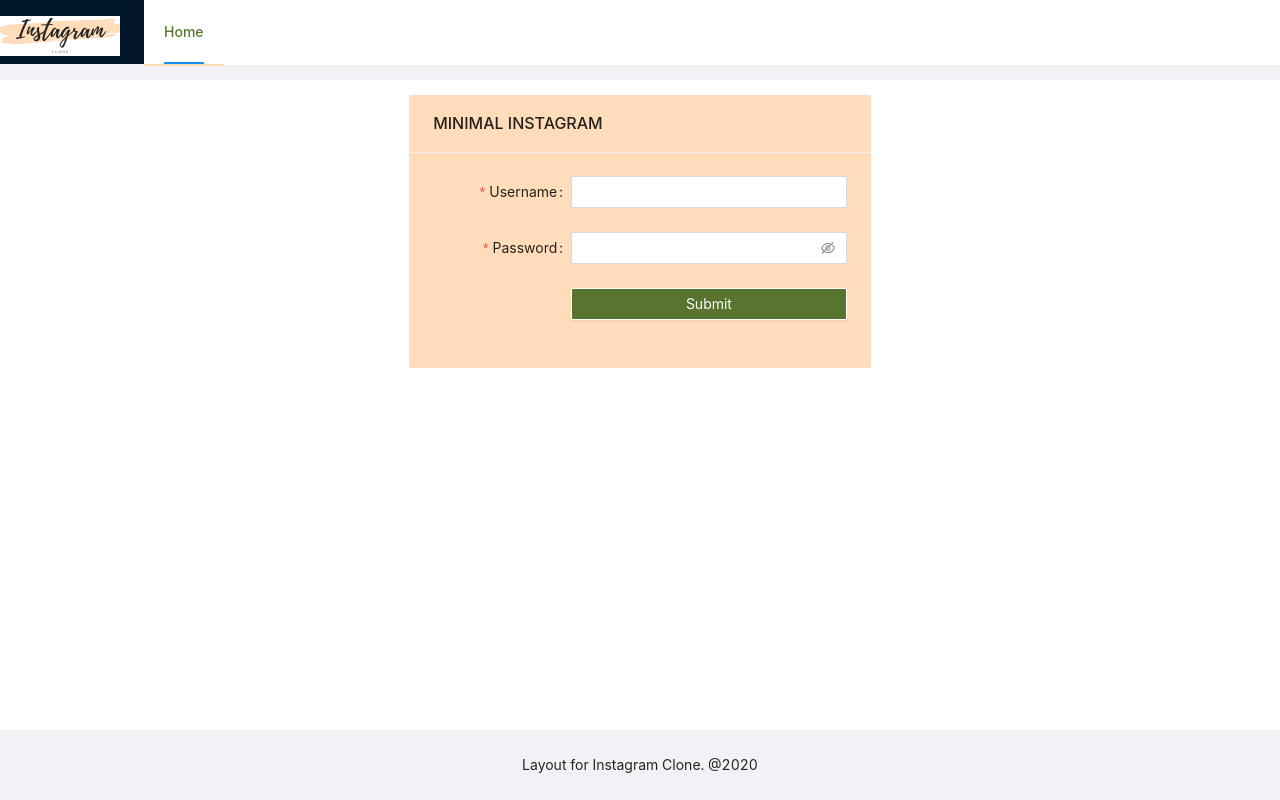
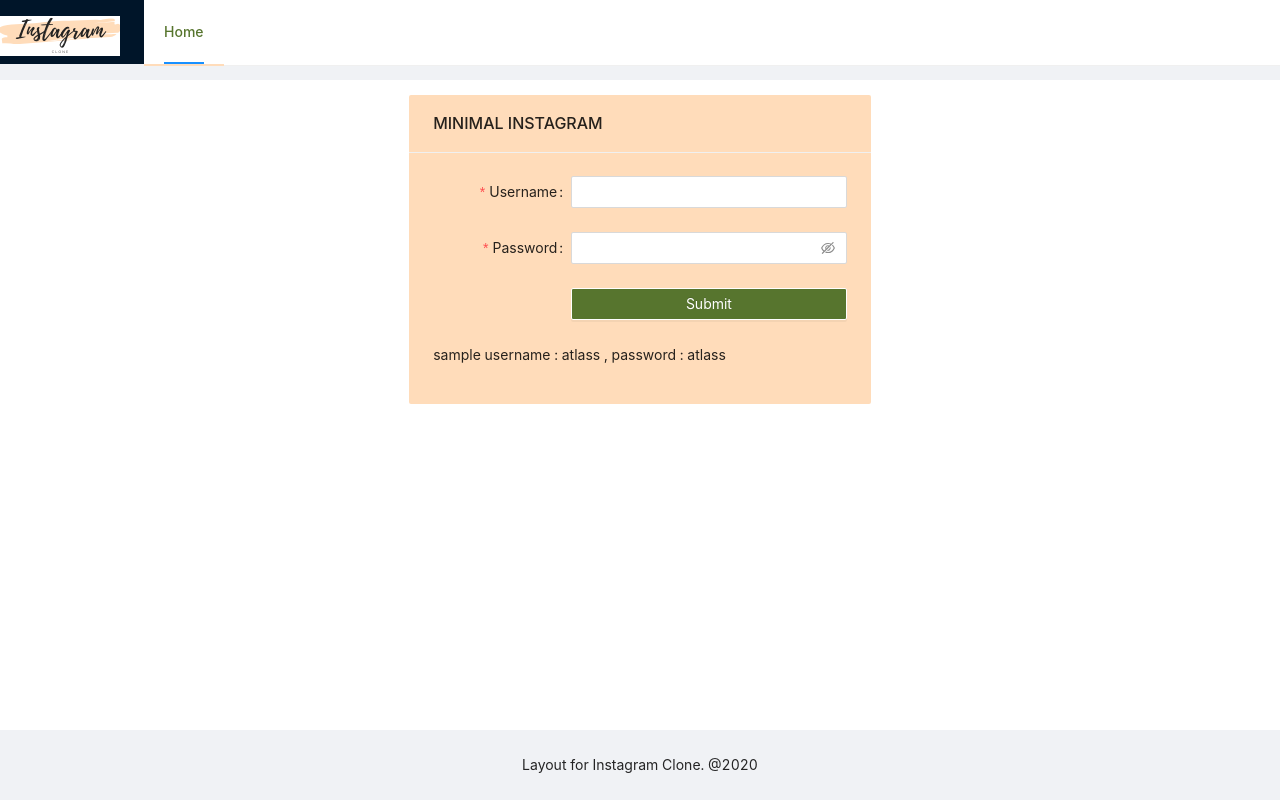
Before and after one commit to hummingCoder/Minimal-Instagram-with-React, a React (Create React App) app: page / in a window 1280 px wide. Built offline with nearby package versions, Linux system fonts and the light colour scheme.

Commit message:
sample added

```diff
--- a/src/components/Landing/index.js
+++ b/src/components/Landing/index.js
@@ -112,6 +112,7 @@
                   </Button>
                 </Form.Item>
               </Form>
+              <p>sample username : atlass , password : atlass</p>
             </Card>
           </div>
         </Col>
```
